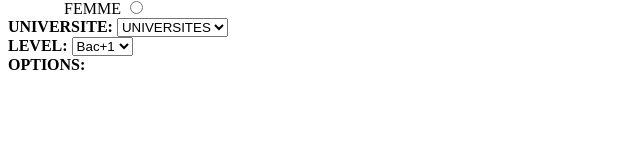
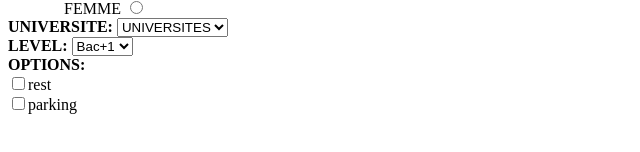
Before and after one commit to salmaabid/projet-html, a plain HTML site: page index.html in a window 1280 px wide. Shown: the part 558-710 px from the top of the page, without its empty margins (0-640 px from the left). Drawn offline with Linux system fonts and the light colour scheme.

Commit message:
ajout de chekbox

```diff
--- a/index.html
+++ b/index.html
@@ -47,7 +47,8 @@
             <br>
             <label><b>OPTIONS:</b></label>
             <br>
-
+               <input type="checkbox">rest <br>
+               <input type="checkbox">parking
 
 
 </body>
```
